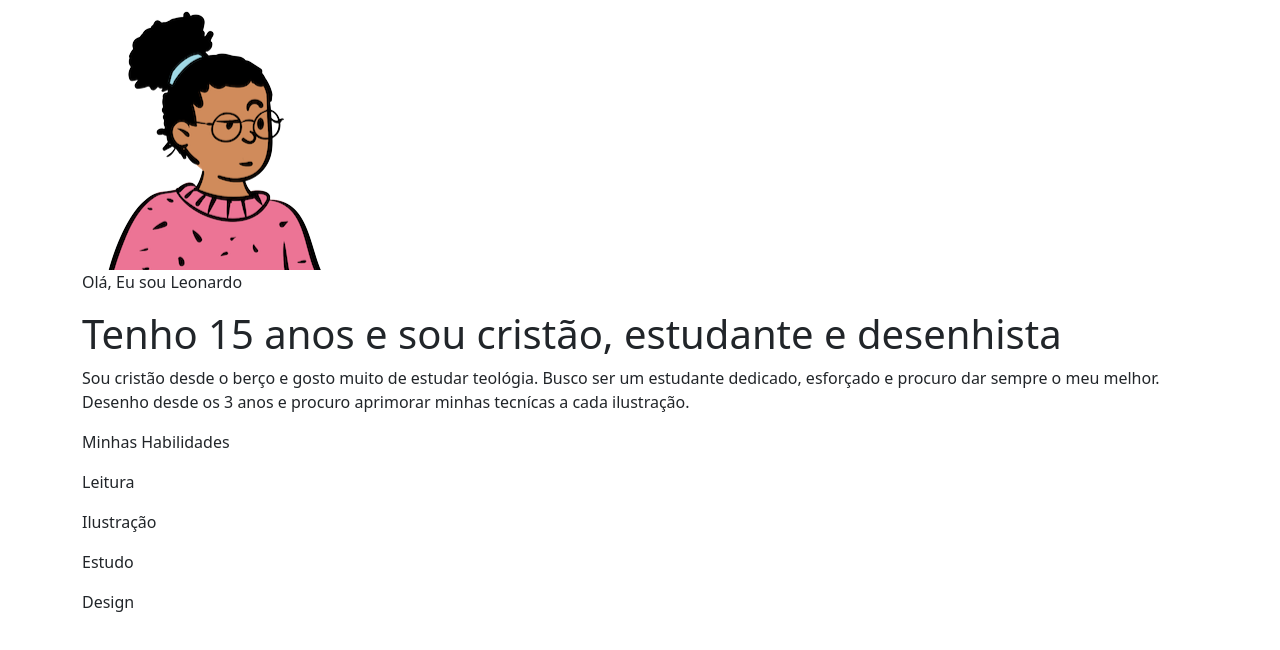
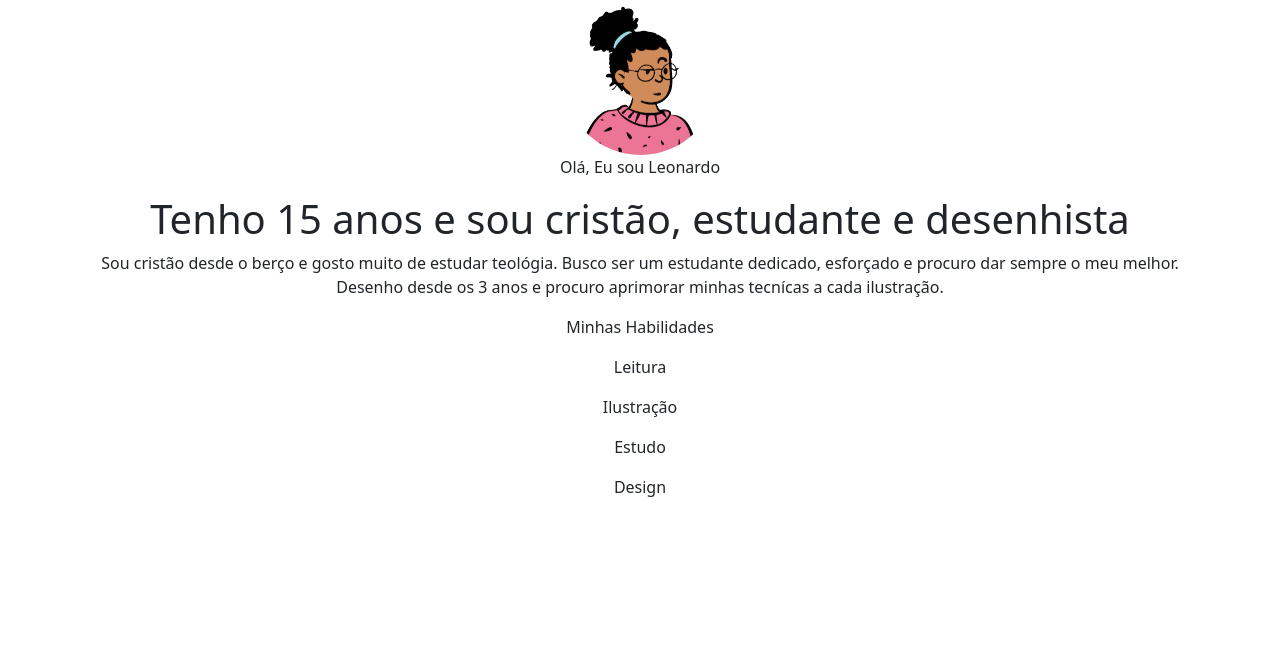
Before and after one commit to RAMAGNOLI/Projeto-meu-Portf-lio-2D, a plain HTML site: page index.html in a window 1280 px wide. Drawn offline with nearby package versions, Linux system fonts and the light colour scheme.

Commit message:
Add files via upload

```diff
--- a/index.html
+++ b/index.html
@@ -10,8 +10,8 @@
 </head>
 
 <body>
-    <header class="container">
-    <img src="img/avatar-perfil.png" alt="imagem avatar" title="imagem avatar lr">
+    <header class="container text-center">
+    <img src="img/avatar-perfil.png" class="rounded-circle" width="155" height="155" alt="imagem avatar title="imagem avatar lr">
     <p>Olá, Eu sou Leonardo</p>
     <h1>Tenho 15 anos e sou cristão, estudante e desenhista</h1>
     <p>Sou cristão desde o berço e gosto muito de estudar teológia.
```
